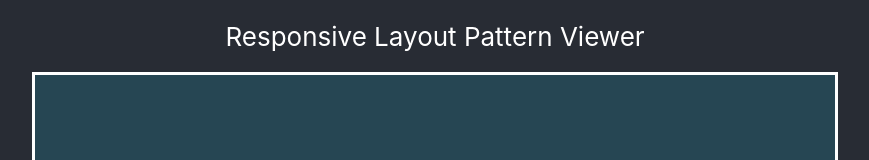
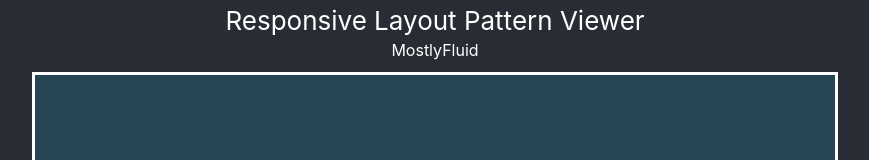
Before and after one commit to FranciszekPin/responsive-layout-viewer, a React (Create React App) app: page / in a window 1280 px wide. Shown: the top 160 px of the page, without its empty margins (205-1074 px from the left). Built offline with nearby package versions, Linux system fonts and the light colour scheme.

Commit message:
Add layout titles

```diff
--- a/src/App.scss
+++ b/src/App.scss
@@ -3,7 +3,7 @@
 }
 
 .App-header {
-  height: 9vh;
+  height: 5vh;
   display: flex;
   flex-direction: column;
   align-items: center;
--- a/src/layoutBrowser/LayoutBrowser.js
+++ b/src/layoutBrowser/LayoutBrowser.js
@@ -1,5 +1,5 @@
-import React from 'react'
-import './LayoutBrowser.scss'
+import React from 'react';
+import './LayoutBrowser.scss';
 import LayoutSwitcherLeft from "./layout-switcher/LayoutSwitcherLeft";
 import LayoutSwitcherRight from "./layout-switcher/LayoutSwitcherRight";
 import LayoutPreview from "./layout-preview/LayoutPreview";
@@ -16,6 +16,7 @@ class LayoutBrowser extends Component {
         super(props);
         this.state = {layoutNumber: 0, viewerWidth: 800};
         this.numberOfLayouts = 3;
+        this.layoutTitles = ["MostlyFluid","ColumnDrop","TinyTweaks"];
         this.layouts = [<MostlyFluid />, <ColumnDrop />, <TinyTweaks />];
     }
 
@@ -44,12 +45,18 @@ class LayoutBrowser extends Component {
         return React.cloneElement(actualLayoutToShow, {layoutStructure: layoutStructure})
     }
 
+    getUpdatedTitleName = () => {
+        return this.layoutTitles[this.state.layoutNumber];
+    }
+
 
     render() {
         const actualLayoutToShow = this.getUpdatedLayoutToShow();
+        const actualTitleToShow = this.getUpdatedTitleName();
 
         return (
                 <div className="LayoutBrowser">
+                    <p className="title">{actualTitleToShow}</p>
                     <LayoutPreview layoutToShow={actualLayoutToShow} width={this.state.viewerWidth} />
 
                     <Controls
--- a/src/layoutBrowser/LayoutBrowser.scss
+++ b/src/layoutBrowser/LayoutBrowser.scss
@@ -2,3 +2,10 @@
     justify-content: space-around;
     align-items: center;
 }
+
+.title{
+    height: 4vh;
+    font-size: 2vh;
+    color: white;
+    margin: 0;
+}
```
Also changed, not shown: src/layoutBrowser/layout-preview/layout-patterns/ColumnDrop.js (line endings or trailing spaces).
